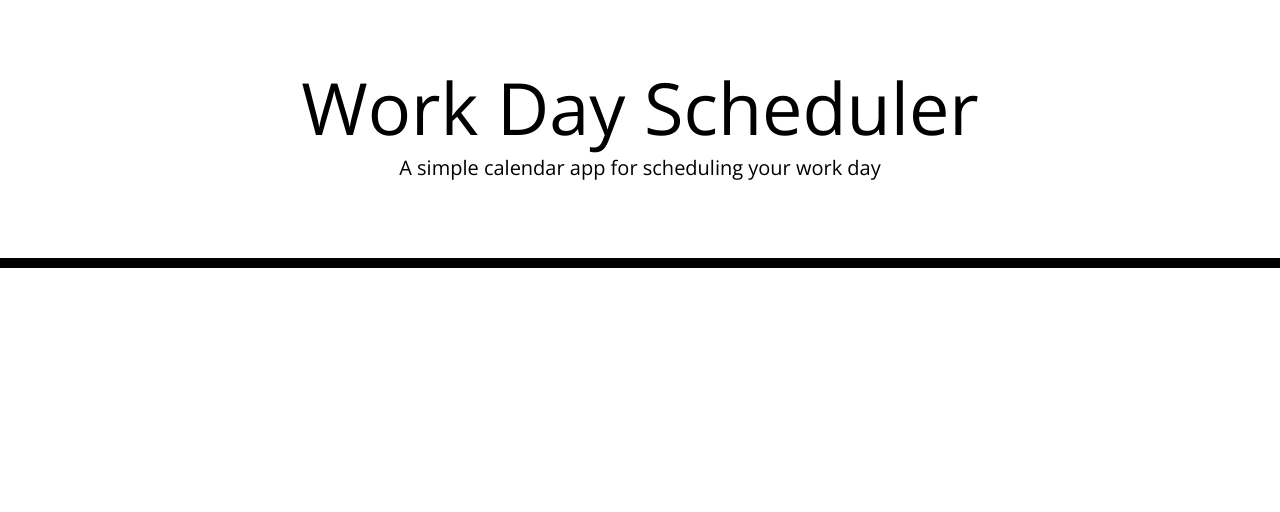
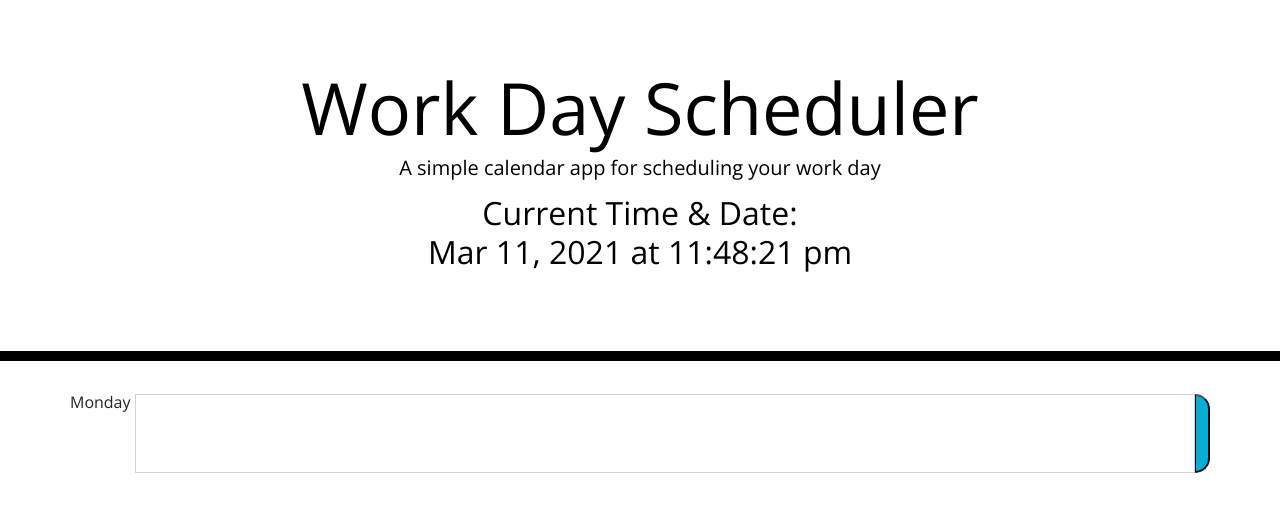
Before and after one commit to Joaquin0152/Third-Party-APIs, a plain HTML site: page index.html in a window 1280 px wide. Drawn offline with nearby package versions, Linux system fonts and the light colour scheme.

Commit message:
started adding my first day schedule

```diff
--- a/index.html
+++ b/index.html
@@ -1,6 +1,7 @@
 <!DOCTYPE html>
 <html lang="en">
   <head>
+    <script src="https://ajax.googleapis.com/ajax/libs/jquery/3.5.1/jquery.min.js"></script>
     <meta charset="UTF-8" />
     <meta name="viewport" content="width=device-width, initial-scale=1.0" />
     <meta http-equiv="X-UA-Compatible" content="ie=edge" />
@@ -26,12 +27,20 @@
     <header class="jumbotron">
       <h1 class="display-3">Work Day Scheduler</h1>
       <p class="lead">A simple calendar app for scheduling your work day</p>
+      <h2>Current Time &amp; Date: <br /> <span id="time-display">00:00:00</span></h2>
       <p id="currentDay" class="lead"></p>
     </header>
     <div class="container">
       <!-- Timeblocks go here -->
+      <div class="row">
+        <div class="input-group">
+            <span class="currentDay">Monday </span>
+          <textarea class="form-control" id="10am"></textarea>
+          <button type="button" class="saveBtn"></button>
+        </div>
+      </div>
     </div>
-
+    <script src="java.js"></script>
     <script src="https://cdnjs.cloudflare.com/ajax/libs/jquery/3.2.1/jquery.min.js"></script>
     <script src="https://cdnjs.cloudflare.com/ajax/libs/moment.js/2.24.0/moment.min.js"></script>
   </body>
```
